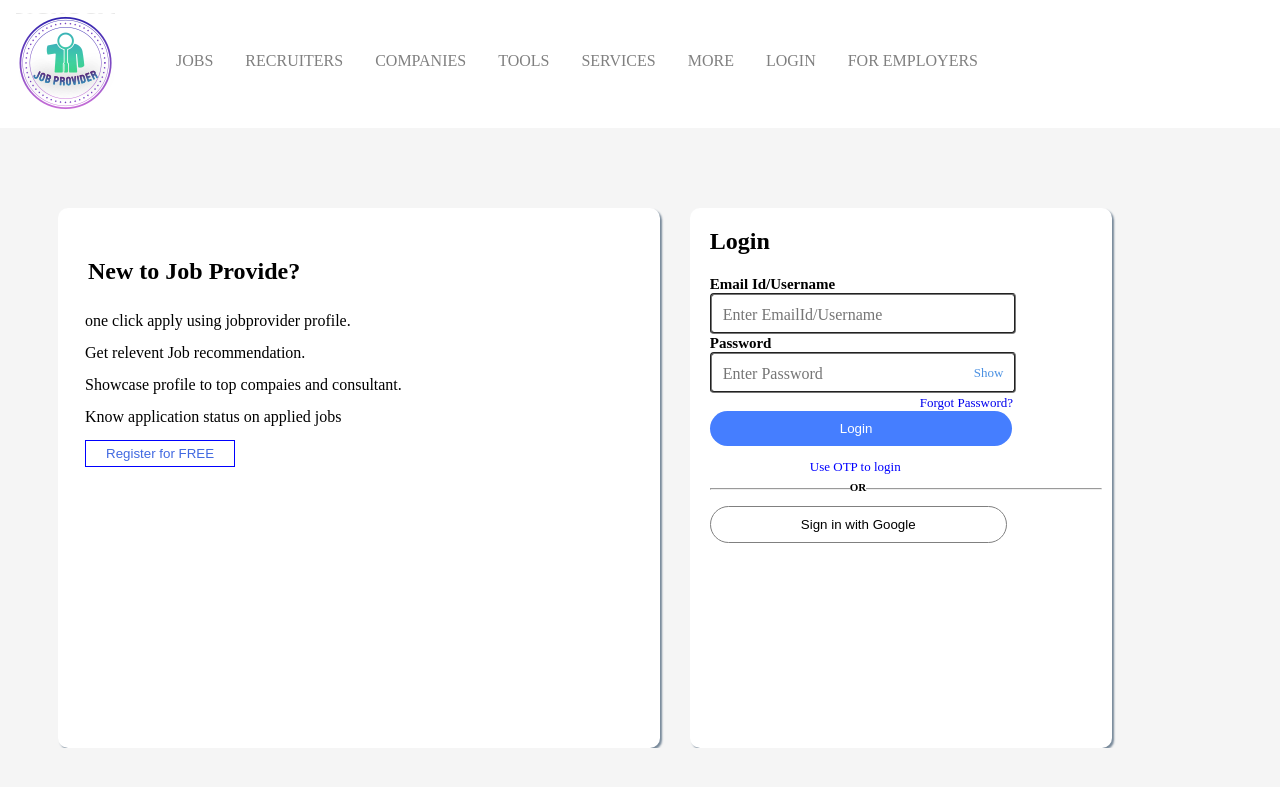
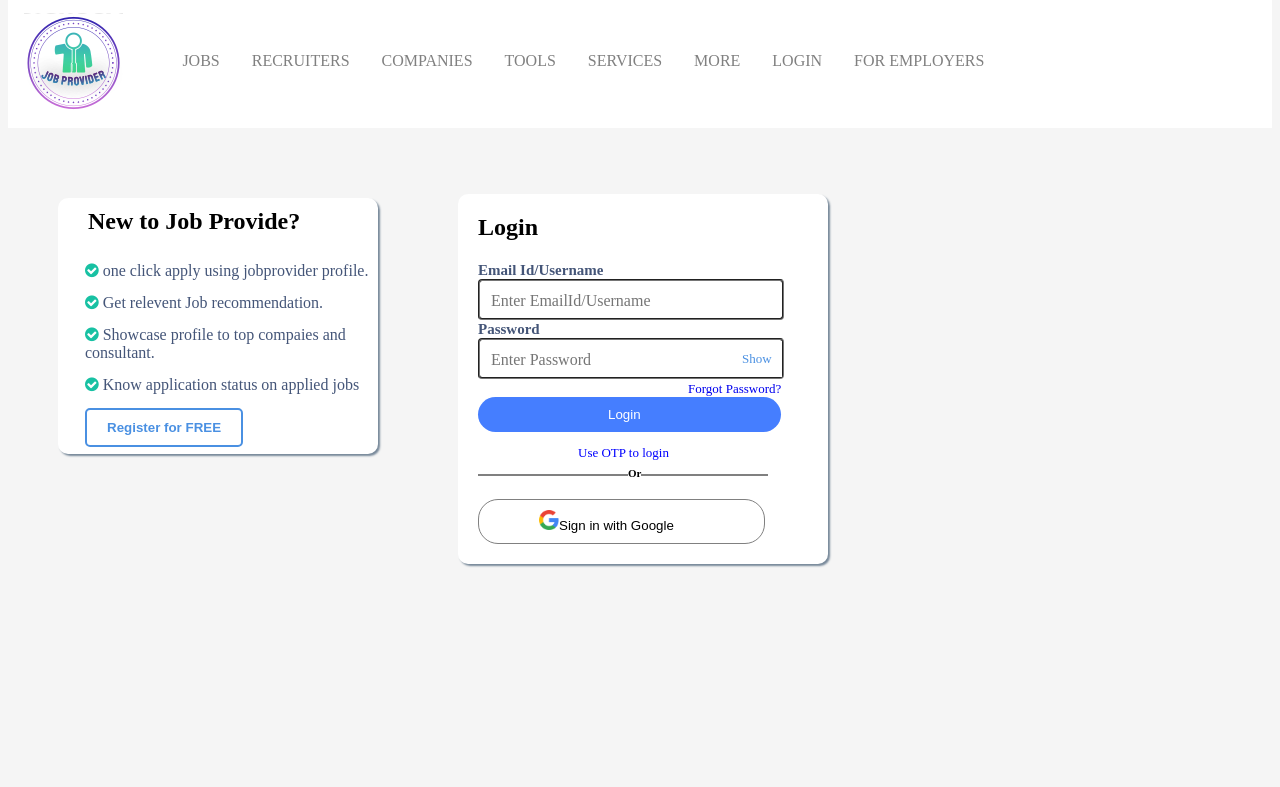
Before and after one commit to Saravana-Pon-Balan/job-provider, a PHP site: page /login.php in a window 1280 px wide; the page is wider, and only the part inside the window is pictured. Shown: the top 787 px of that part. Run offline with PHP 8.4, Linux system fonts and the light colour scheme; some libraries are stand-ins or nearby versions.

Commit message:
login edit

```diff
--- a/login.php
+++ b/login.php
@@ -4,6 +4,8 @@
 	<meta charset="utf-8">
 	<meta name="viewport" content="width=device-width, initial-scale=1">
 	<title></title>
+	<script src='https://kit.fontawesome.com/a076d05399.js' crossorigin='anonymous'></script>
+	<link rel="stylesheet" href="https://cdnjs.cloudflare.com/ajax/libs/font-awesome/4.7.0/css/font-awesome.min.css">
 <style>
 body{
 	background-color:  whitesmoke;
@@ -12,7 +14,7 @@ body{
 .navbar{
    	font-family: "Times New Roman", Times, serif;
 	margin-top: -30px;
-	position: fixed;
+	position: relative;
 	left: 0;
 	right: 0;
 	height: 150px;
@@ -40,11 +42,6 @@ body{
 	margin-top: 60px;
 }
 .container {
-	height: 740px;
-	width: 100%;
-	position: static;
-	display: flex;
-	flex-wrap: wrap;
 	margin-left: 50px;
 	margin-right: 100px;
 	padding-right: 50px;
@@ -52,17 +49,22 @@ body{
 }
 
 .container .left{
-	flex: 40%;
+	color: #445578;
+	width: 300px;
 	padding-left: 20px;
 	box-sizing:content-box;
 	box-shadow: 2px 2px 2px lightslategray;
 	background-color: white;
-	margin-top: 200px;
-	margin-right: 30px;
+	padding-left: 20px;
+	margin-top: 40px;
+	margin-right: 870px;
 	border-radius: 10px;
+	margin-bottom: 300px;
 }
 .left .head{
-	margin-top: 50px;
+	color: black;
+	padding-top: 10px;
+	margin-top: 70px;
 	margin-left: 10px;
 }
 .hint{
@@ -72,28 +74,36 @@ body{
 .hint button{
 	background-color: white;
 	border-style: none;
-	border: 1px solid blue;
-	color: royalblue;
+	border-radius: 5px;
+	border: 2px solid #4a90e2;;
+	color: #4a90e2;
 	padding-right: 20px;
 	padding-left: 20px;
-	padding-top: 5px;
-	padding-bottom: 5px;
+	padding-top: 10px;
+	padding-bottom: 10px;
 	cursor: pointer;
+	font-weight: bolder;
 }
 
 
 .container .right{
-	flex:25%;
+	color: #445578;
+	width: 350px;
+	position: absolute;
+	margin-top: -560px;
 	padding-left: 20px;
 	box-sizing:content-box;
 	box-shadow: 2px 2px 2px lightslategray;
 	background-color: white;
-	margin-top: 200px;
+	margin-left: 400px;
 	border-radius: 10px;
-	padding-right: 10px;
+	padding-right: -50px;
 	padding-bottom: 20px;
 
 
+}
+.right .head{
+	color: black;
 }
 .right label{
 	font-size: 15px;
@@ -161,10 +171,26 @@ body{
 	font-weight: bolder;
 	background-color: white;
 	position: absolute;
-	margin-top: -15px;
-	margin-left: 140px;
+	margin-top: -22px;
+	margin-left: 150px;
 	font-size: 11px;
 	text-align: center;
+}
+.line{
+	border: 1px solid gray;
+	margin-right: 60px;
+}
+.glogo{
+	height: 20px;
+	width: 20px;
+	margin-left: -30px;
+	position: static;
+
+}
+.icon{
+	margin-left: 0px;
+	color: #18c1a3;
+	padding-right: 4px;
 }
 @media only screen and (max-width:600px){
 
@@ -231,7 +257,7 @@ body{
 	box-sizing:content-box;
 	box-shadow: 2px 2px 2px lightslategray;
 	background-color: white;
-	margin-top: 350px;
+	margin-top: 370px;
 	border-radius: 10px;
 
 	}
@@ -244,6 +270,10 @@ body{
 	border-style: groove;
 	border-radius: 4px;
 	outline: none;
+	}
+	.line{
+	border: 1px solid gray;
+	margin-right: 20px;
 	}
 
 
@@ -265,10 +295,10 @@ body{
 <div class="container">
 	<div class="left">
 		<h2 class="head">New to Job Provide?</h2>
-		<li class="hint">one click apply using jobprovider profile.</li>
-		<li class="hint">Get relevent Job recommendation.</li>
-		<li class="hint">Showcase profile to top compaies and consultant.</li>
-		<li class="hint">Know application status on applied jobs</li>
+		<li class="hint"><i class='icon fa fa-check-circle'></i>one click apply using jobprovider profile.</li>
+		<li class="hint"><i class='icon fa fa-check-circle'></i>Get relevent Job recommendation.</li>
+		<li class="hint"><i class='icon fa fa-check-circle'></i>Showcase profile to top compaies and consultant.</li>
+		<li class="hint"><i class='icon fa fa-check-circle'></i>Know application status on applied jobs</li>
 		<li class="hint"><button type="button" onclick="register()">Register for FREE</button></li>
 	</div>
 	<div class="right">
@@ -279,8 +309,8 @@ body{
 		<input id="pwd" class="ins" type="Password" name="pass" maxlength="30" placeholder="Enter Password"><span onclick="show()" id="eye" class="show">Show</span><br><a href = "#" class="small">Forgot Password?</span><br>
 		<input class="login" type="submit" name="login" value="Login">
 		<p class="otp">Use OTP to login</p>
-		<hr><p class="or">OR</p>
-		<button class="google" type="button">Sign in with Google</button>
+		<p class="line"></p><p class="or">Or</p>
+		<button class="google" type="button"><img src="img/google.png" class="glogo">Sign in with Google</button>
 	</div>
 </div>
 <script>
```
Also changed, not shown: img/google.png (added). Lines whose indentation alone changed are shown as unchanged.
